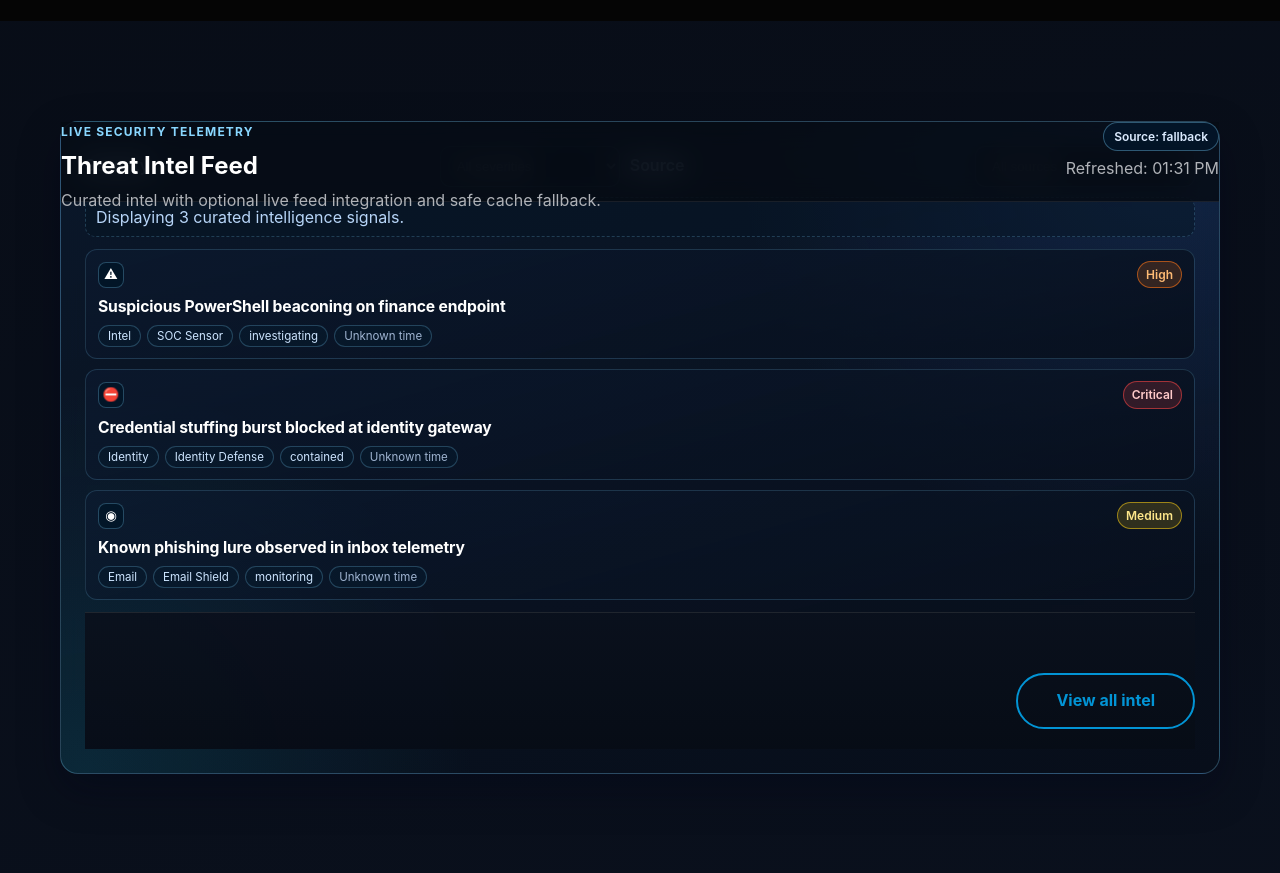
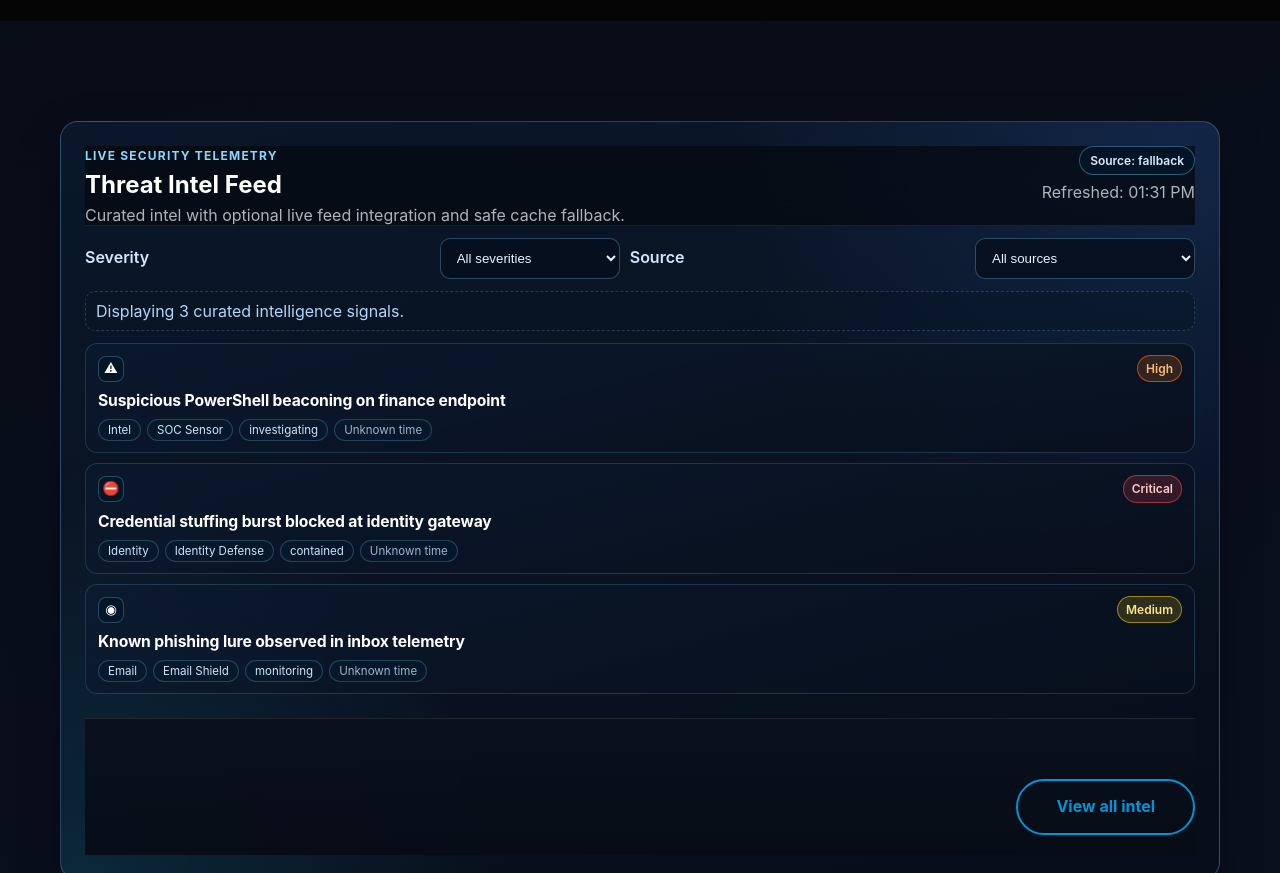
Before and after one commit to cyberdyne10/huntress, a website: page index.html in a window 1280 px wide. Shown: the part 3900-4773 px from the top of the page. Drawn offline with Linux system fonts and the light colour scheme; no server answers.

Commit message:
fix(ui): harden threat intel layout flow to prevent text overlap

```diff
--- a/css/expansion.css
+++ b/css/expansion.css
@@ -296,6 +296,8 @@
     radial-gradient(circle at 96% 2%, rgb(59 130 246 / 16%), transparent 34%),
     radial-gradient(circle at 2% 100%, rgb(34 211 238 / 12%), transparent 30%),
     linear-gradient(165deg, rgb(11 26 46 / 82%), rgb(8 14 26 / 92%));
+  display: grid;
+  gap: 12px;
 }
 
 .threat-intel-head {
@@ -303,7 +305,9 @@
   align-items: flex-start;
   justify-content: space-between;
   gap: 14px;
-  margin-bottom: 14px;
+  margin-bottom: 0;
+  position: relative;
+  z-index: 1;
 }
 
 .threat-intel-head > div:first-child {
@@ -316,6 +320,11 @@
   margin-top: 4px;
   max-width: 64ch;
   line-height: 1.45;
+}
+
+.threat-intel-head h2 {
+  margin: 0;
+  line-height: 1.2;
 }
 
 .threat-intel-kicker {
@@ -349,20 +358,25 @@
   grid-template-columns: auto minmax(120px, 180px) auto minmax(140px, 220px);
   gap: 8px 10px;
   align-items: center;
-  margin-bottom: 10px;
+  margin-bottom: 0;
+  position: relative;
+  z-index: 1;
 }
 
 .threat-intel-controls .small { font-weight: 600; color: #d4e7ff; }
 
 .threat-intel-card #threat-feed-status {
   display: block;
-  margin: 8px 0 12px;
+  margin: 0;
   padding: 8px 10px;
   border: 1px dashed rgb(125 211 252 / 22%);
   border-radius: 10px;
   background: rgb(7 20 37 / 45%);
   color: #b7d5f8;
   line-height: 1.4;
+  position: relative !important;
+  inset: auto !important;
+  z-index: 1;
 }
 
 .threat-feed-list {
```
